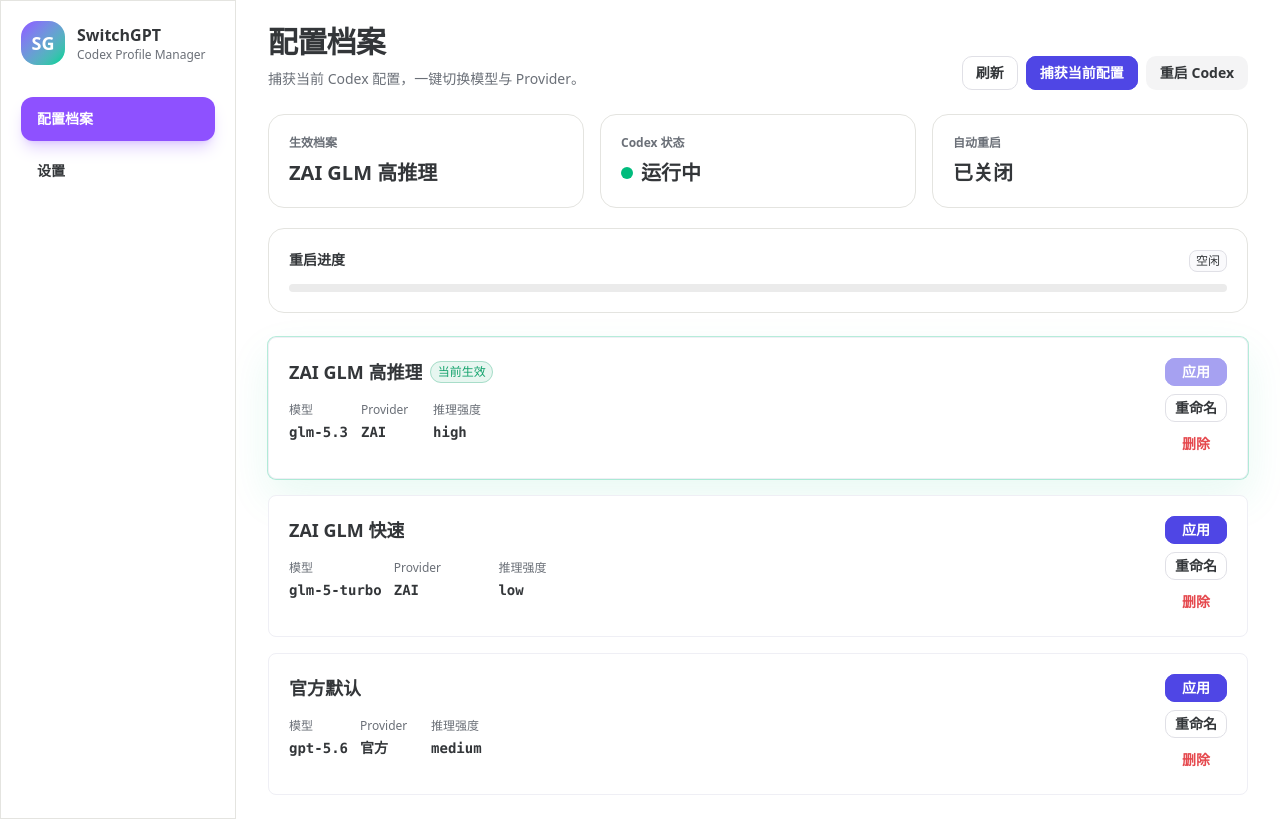
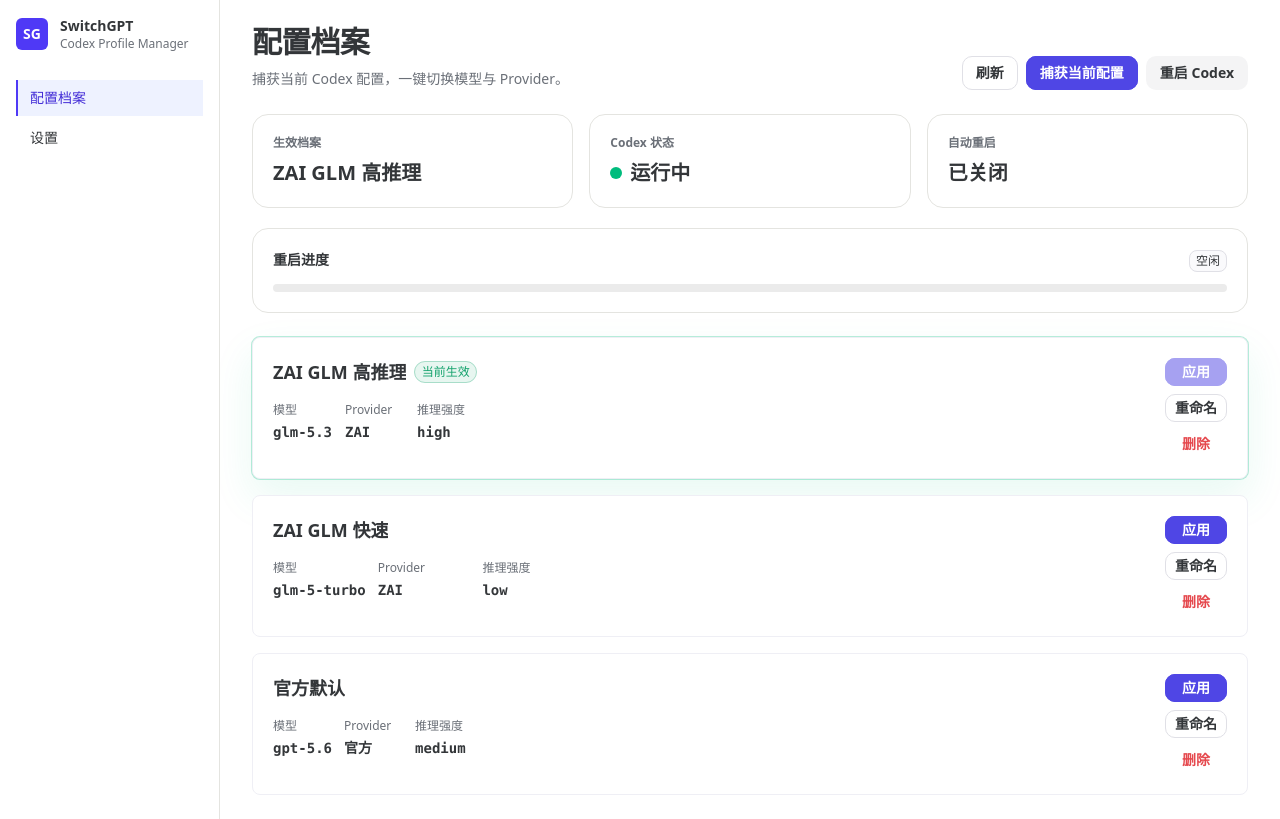
Before and after one commit to pigzhuzhu66/CGswitch, a Vue app: page / in a window 1280 px wide. Built offline with nearby package versions, Linux system fonts and the light colour scheme.

Commit message:
🎨 style(switchgpt): 精简桌面导航框架

```diff
--- a/src/App.vue
+++ b/src/App.vue
@@ -72,20 +72,20 @@ onBeforeUnmount(() => {
         <n-global-style />
         <n-layout v-if="state" class="h-full! rounded-none! bg-transparent!">
           <div class="flex h-full">
-            <aside class="panel hidden w-[236px] shrink-0 border-r p-5 lg:block">
+            <aside class="hidden w-[220px] shrink-0 border-r border-[var(--panel-border)] bg-[var(--panel-bg)] p-4 lg:block">
               <div class="flex items-center gap-3">
-                <div class="grid h-11 w-11 place-items-center rounded-2xl bg-gradient-to-br from-violet-500 to-emerald-400 text-lg font-black text-white">SG</div>
+                <div class="grid h-8 w-8 place-items-center rounded-md bg-indigo-600 text-sm font-bold text-white">SG</div>
                 <div>
-                  <div class="text-base font-bold">SwitchGPT</div>
+                  <div class="text-sm font-bold">SwitchGPT</div>
                   <div class="muted text-xs">Codex Profile Manager</div>
                 </div>
               </div>
 
-              <nav class="mt-8 space-y-2">
-                <button type="button" class="h-11 w-full rounded-xl px-4 text-left text-sm font-semibold transition" :class="view === 'profiles' ? 'bg-violet-500 text-white shadow-lg shadow-violet-500/25' : 'hover:bg-black/5 dark:hover:bg-white/5'" @click="view = 'profiles'">
+              <nav class="mt-7 space-y-1">
+                <button type="button" class="h-9 w-full border-l-2 px-3 text-left text-sm font-medium transition-colors" :class="view === 'profiles' ? 'border-indigo-600 bg-indigo-50 text-indigo-700 dark:bg-white/5 dark:text-indigo-300' : 'border-transparent hover:bg-black/4 dark:hover:bg-white/4'" @click="view = 'profiles'">
                   配置档案
                 </button>
-                <button type="button" class="h-11 w-full rounded-xl px-4 text-left text-sm font-semibold transition" :class="view === 'settings' ? 'bg-violet-500 text-white shadow-lg shadow-violet-500/25' : 'hover:bg-black/5 dark:hover:bg-white/5'" @click="view = 'settings'">
+                <button type="button" class="h-9 w-full border-l-2 px-3 text-left text-sm font-medium transition-colors" :class="view === 'settings' ? 'border-indigo-600 bg-indigo-50 text-indigo-700 dark:bg-white/5 dark:text-indigo-300' : 'border-transparent hover:bg-black/4 dark:hover:bg-white/4'" @click="view = 'settings'">
                   设置
                 </button>
               </nav>
```
